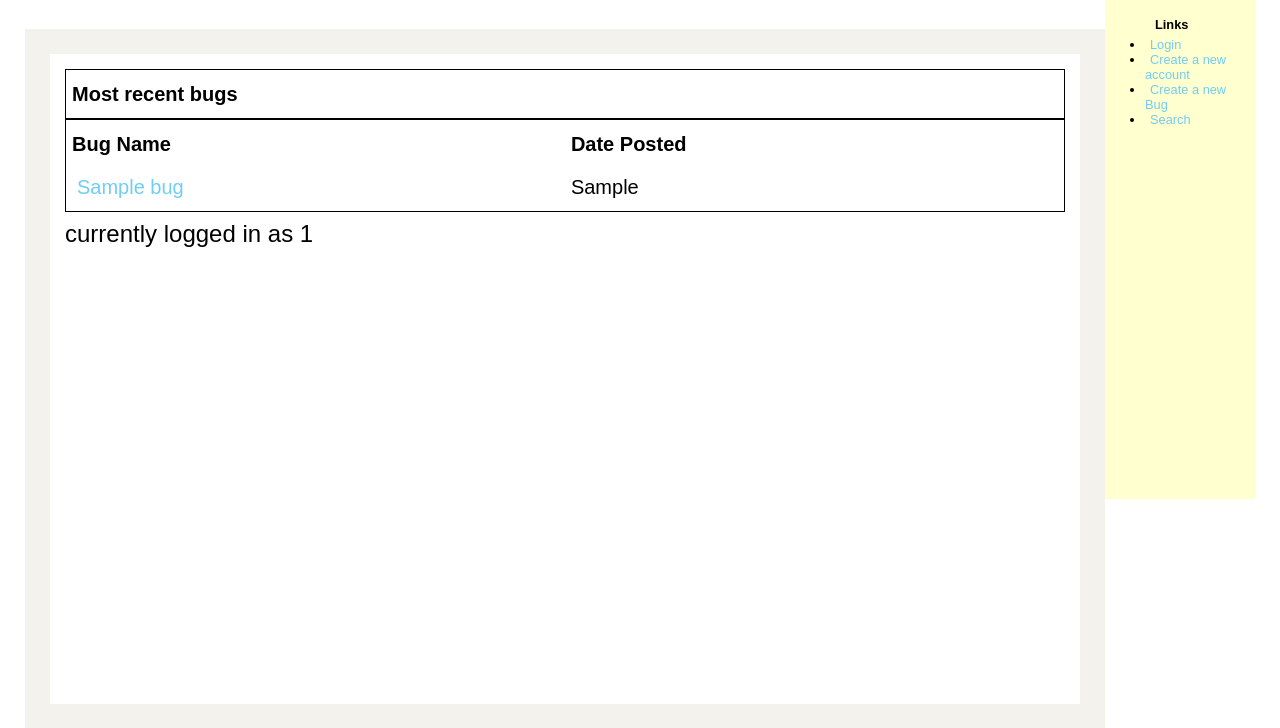
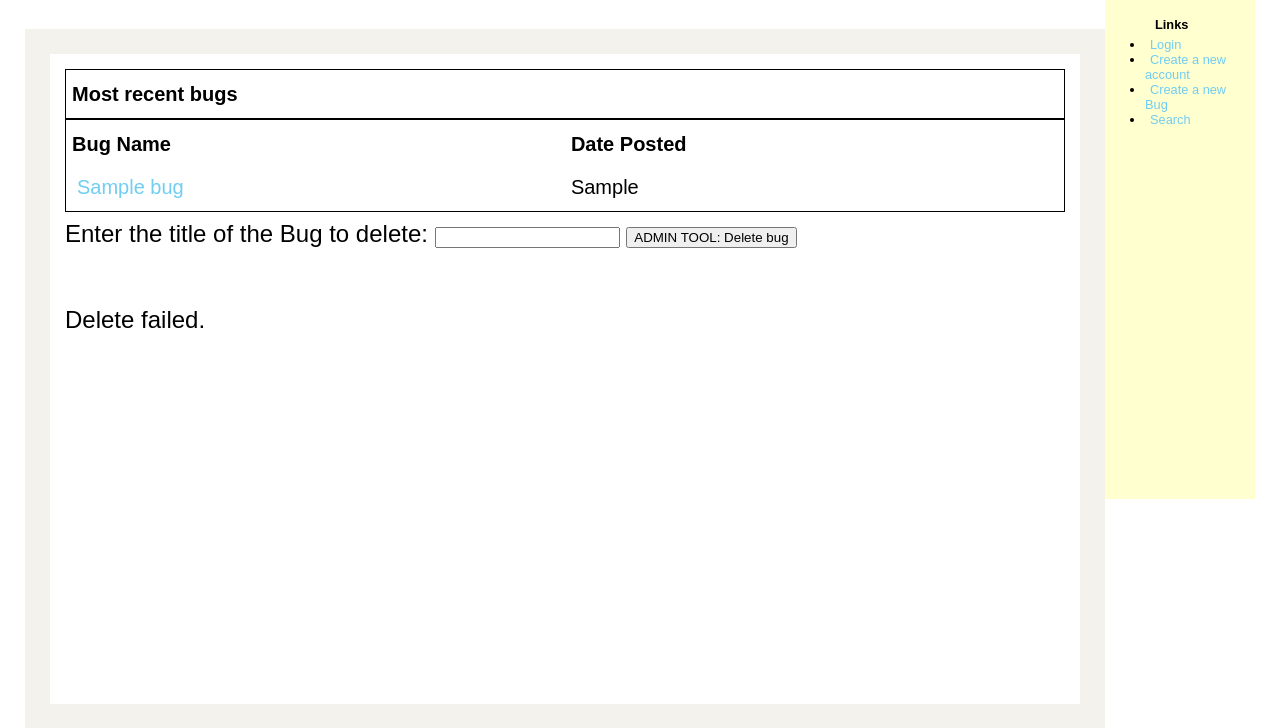
Before and after one commit to MatthewCKemp/Coursework_Resit_MCK1304963, a PHP site: page /Welcome.php in a window 1280 px wide. Shown: the part 131-859 px from the top of the page. Run offline with PHP 8.4, Linux system fonts and the light colour scheme; the visitor is signed in with stand-in values (Sample User, id 1); tables that the repository leaves empty or names only in its code hold one stand-in row (values such as "Sample post"); data that the repository does not hold is empty.

Commit message:
Welcome_V.4.5

```diff
--- a/Welcome.php
+++ b/Welcome.php
@@ -51,7 +51,27 @@
                         } else {
                             echo "no results found";
                         }
-                        echo "currently logged in as " . $_SESSION['login'];
+                        ?>
+
+                        <form method="post" action="<?php echo htmlspecialchars($_SERVER["PHP_SELF"]);?>">
+                            Enter the title of the Bug to delete: <input type = "text" name ="BugChoice">
+                            <input type = "submit" name ="AdminDeleteBug" value="ADMIN TOOL: Delete bug">
+                        </form>
+
+                        <?php
+
+                        $BugToDelete = mysqli_real_escape_string($conn, $_POST["BugChoice"]);
+
+                        if ($_SESSION['priv'] = "Admin"){; //Makes sure user is an admin.
+                            if(isset($_POST['AdminDeleteBug'])){
+                                $DELETE = "DELETE FROM Bugs WHERE title LIKE BugToDelete";
+                                echo "<br>" . "Bug deleted. ";
+                            }else {
+                                echo "<br>" . "Delete failed. " . mysqli_error($conn);
+                            }
+                        }else{
+                            echo "<br>" . "You must be an admin to perform this action.";
+                        }
                         mysqli_close($conn);
                         ?>
                 </div>
```
